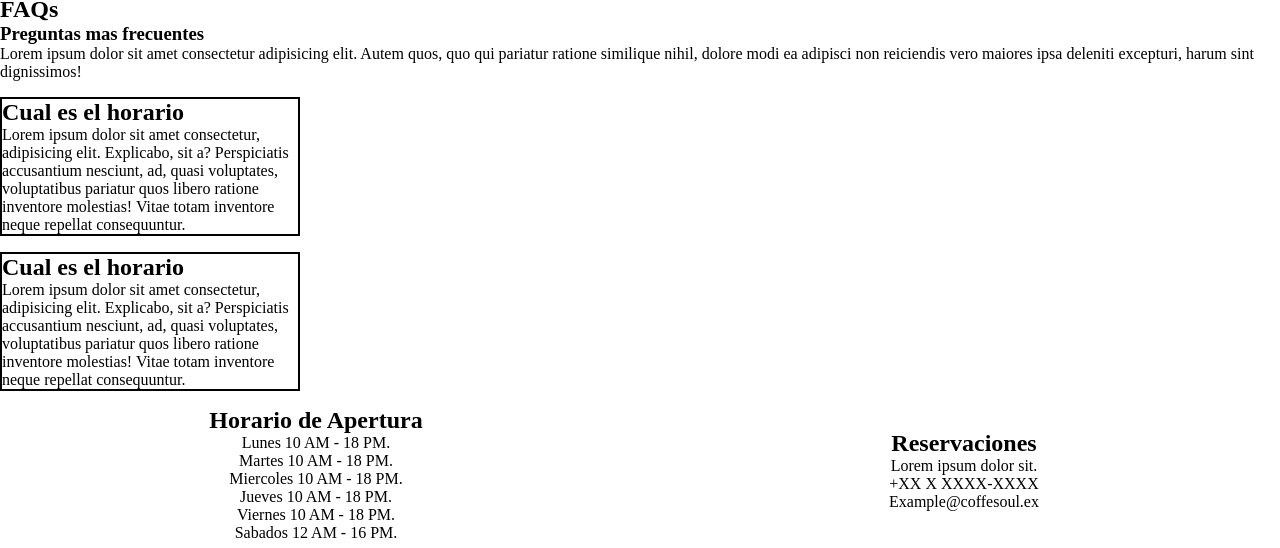
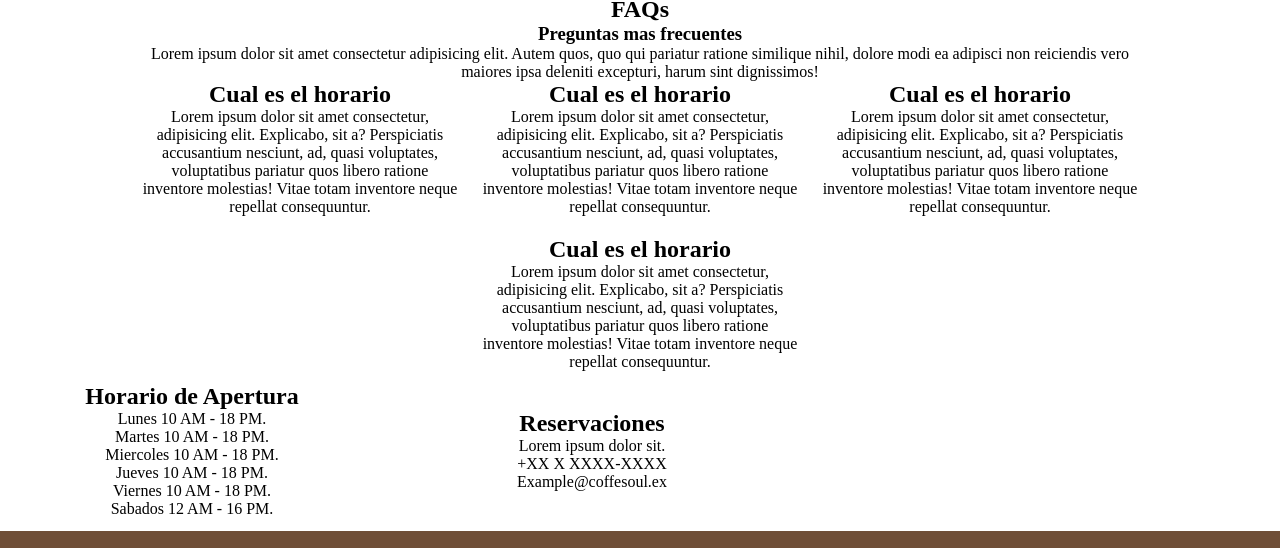
Before and after one commit to igleal/segunda_entrega_sitio_coffe, a website: page page/faqs.html in a window 1280 px wide. Shown: the part 68-616 px from the top of the page. Drawn offline with Linux system fonts and the light colour scheme; files whose address does not match are found by name.

Commit message:
arregle algunas cosas mejores de estetica

```diff
--- a/page/faqs.html
+++ b/page/faqs.html
@@ -18,7 +18,9 @@
         <ul class="header__ul">
           <li class="header__li"><a href="../index.html">Inicio</a></li>
           <li class="header__li"><a href="./menu.html">Menu</a></li>
-          <li class="header__li"><a href="./sobre_nosotros.html">Sobre Nosotros</a></li>
+          <li class="header__li">
+            <a href="./sobre_nosotros.html">Sobre Nosotros</a>
+          </li>
           <li class="header__li"><a href="./faqs.html">FAQs</a></li>
           <li class="header__li"><a href="./contacto.html">Contactos</a></li>
         </ul>
@@ -26,28 +28,68 @@
     </header>
 
     <main>
-      <section class="questions">
-        <div class="questions__title">
-          <h2>FAQs</h2>
-          <h3>Preguntas mas frecuentes</h3>
-          <p>Lorem ipsum dolor sit amet consectetur adipisicing elit. Autem quos, quo qui pariatur ratione similique nihil, dolore modi ea adipisci non reiciendis vero maiores ipsa deleniti excepturi, harum sint dignissimos!</p>
+      <section>
+        <div class="questions">
+          <div class="questions__title">
+            <h2>FAQs</h2>
+            <h3>Preguntas mas frecuentes</h3>
+            <p>
+              Lorem ipsum dolor sit amet consectetur adipisicing elit. Autem
+              quos, quo qui pariatur ratione similique nihil, dolore modi ea
+              adipisci non reiciendis vero maiores ipsa deleniti excepturi,
+              harum sint dignissimos!
+            </p>
+          </div>
         </div>
 
         <div class="faqs">
-          <article class="fqas__questions">
+          <article class="faqs__questions">
             <h2>Cual es el horario</h2>
             <div>
-              <p>Lorem ipsum dolor sit amet consectetur, adipisicing elit. Explicabo, sit a? Perspiciatis accusantium nesciunt, ad, quasi voluptates, voluptatibus pariatur quos libero ratione inventore molestias! Vitae totam inventore neque repellat consequuntur.</p>
+              <p>
+                Lorem ipsum dolor sit amet consectetur, adipisicing elit.
+                Explicabo, sit a? Perspiciatis accusantium nesciunt, ad, quasi
+                voluptates, voluptatibus pariatur quos libero ratione inventore
+                molestias! Vitae totam inventore neque repellat consequuntur.
+              </p>
             </div>
           </article>
-          <article class="fqas__questions">
+          <article class="faqs__questions">
             <h2>Cual es el horario</h2>
             <div>
-              <p>Lorem ipsum dolor sit amet consectetur, adipisicing elit. Explicabo, sit a? Perspiciatis accusantium nesciunt, ad, quasi voluptates, voluptatibus pariatur quos libero ratione inventore molestias! Vitae totam inventore neque repellat consequuntur.</p>
+              <p>
+                Lorem ipsum dolor sit amet consectetur, adipisicing elit.
+                Explicabo, sit a? Perspiciatis accusantium nesciunt, ad, quasi
+                voluptates, voluptatibus pariatur quos libero ratione inventore
+                molestias! Vitae totam inventore neque repellat consequuntur.
+              </p>
+            </div>
+          </article>
+
+          <article class="faqs__questions">
+            <h2>Cual es el horario</h2>
+            <div>
+              <p>
+                Lorem ipsum dolor sit amet consectetur, adipisicing elit.
+                Explicabo, sit a? Perspiciatis accusantium nesciunt, ad, quasi
+                voluptates, voluptatibus pariatur quos libero ratione inventore
+                molestias! Vitae totam inventore neque repellat consequuntur.
+              </p>
+            </div>
+          </article>
+
+          <article class="faqs__questions">
+            <h2>Cual es el horario</h2>
+            <div>
+              <p>
+                Lorem ipsum dolor sit amet consectetur, adipisicing elit.
+                Explicabo, sit a? Perspiciatis accusantium nesciunt, ad, quasi
+                voluptates, voluptatibus pariatur quos libero ratione inventore
+                molestias! Vitae totam inventore neque repellat consequuntur.
+              </p>
             </div>
           </article>
         </div>
-
       </section>
 
       <section class="inforQuestions">
@@ -73,7 +115,7 @@
     <footer class="footer">
       <div class="footer__info">
         <div class="footer__link">
-<!--           <a href="#"><img src="./assets/img_page/logo_coffe.svg" alt="" /></a> -->
+          <!--           <a href="#"><img src="./assets/img_page/logo_coffe.svg" alt="" /></a> -->
           <p class="footer__link--title">Informacion</p>
 
           <ul>
@@ -105,7 +147,9 @@
             </li>
             <li>
               <a class="footer__link--color" href="#"
-                ><img src="./assets/icons/ic_baseline-facebook.svg" alt="Facebook"
+                ><img
+                  src="./assets/icons/ic_baseline-facebook.svg"
+                  alt="Facebook"
               /></a>
             </li>
             <li>
--- a/scss/layout/contacto.scss
+++ b/scss/layout/_contacto.scss
@@ -1,11 +1,14 @@
+/* CARD DE CONTACTOS */
+
 .contact {
   display: grid;
-  grid-template-columns: repeat(3, 1fr);
-  grid-template-rows: 8rem auto;
+  grid-template-columns: repeat(3, 300px);
+  grid-template-rows: 1fr;
+  justify-content: center;
+  justify-items: center;
+  gap: .625rem;
+  margin: .3125rem;
   grid-template-areas: "item1 item2 item3";
-  justify-items: center;
-  gap: 1rem;
-  margin-top: 1rem;
 
   @include mediaTablet() {
     grid-template-columns: repeat(2, 1fr);
@@ -28,43 +31,57 @@
 
   &__cardMap {
     grid-area: item1;
-    text-align: center;
-    align-content: center;
     background: map-get($colores, color-three);
     border-radius: 1rem;
     padding: 0.5rem;
-    width: 200px;
+    width: 260px;
+    height: 130px;
+    place-items: center;
+    text-align: center;
+    div {
+      margin-top: 10px;
+    }
   }
 
-  &__infoMap {
-  }
+/*   &__infoMap {
+  } */
 
   &__cardDirect {
     grid-area: item2;
-    text-align: center;
-    align-content: center;
     background: map-get($colores, color-three);
     border-radius: 1rem;
     padding: 0.5rem;
-    width: 200px;
+    width: 260px;
+    height: 130px;
+    place-items: center;
+    text-align: center;
+    div {
+      margin-top: 10px;
+    }
   }
 
-  &__cardInfoDirect {
-  }
+/*   &__cardInfoDirect {
+  } */
 
   &__cardPhone {
     grid-area: item3;
-    text-align: center;
-    align-content: center;
     background: map-get($colores, color-three);
     border-radius: 1rem;
     padding: 0.5rem;
-    width: 200px;
+    width: 260px;
+    height: 130px;
+    place-items: center;
+    text-align: center;
+    div {
+      margin-top: 10px;
+    }
   }
 
-  &__cardInfoPhone {
-  }
+/*   &__cardInfoPhone {
+  } */
 }
+
+/* formulario */
 
 .formContact {
   display: flex;
--- a/scss/layout/_fqas.scss
+++ b/scss/layout/_fqas.scss
@@ -1,33 +1,47 @@
-.question {
+/* Preguntas */
+
+.questions {
+  display: flex;
+  gap: 20px;
+  flex-direction: column;
+  align-items: center;
+  align-content: stretch;
+  justify-content: start;
   &__title {
-    display: flex;
-    flex-direction: column;
+    width: 80%;
     text-align: center;
   }
 }
 
-.fqas {
+.faqs {
   display: flex;
+  gap: 20px;
+  flex-wrap: wrap;
   justify-content: center;
-  flex-wrap: wrap;
-  gap: 1rem;
+  align-items: center;
+  align-content: center;
   &__questions {
-    border: 2px solid #000;
-    width: 300px;
-    height: auto;
-    display: flex;
-    flex-direction: column;
-    background: var(--color-two);
-    margin: 1rem 0;
+    width: 25%;
+    text-align: center;
+    @include mediaTablet() {
+      width: 40%;
+    }
+    @include mediaMovile() {
+      flex-direction: column;
+      width: 80%;
+    }
   }
 }
 
+/* Horario */
+
 .inforQuestions {
   display: grid;
-  grid-template-columns: repeat(2, 1fr);
+  grid-template-columns: repeat(2, 30%);
   grid-template-rows: 8rem auto;
   grid-template-areas: "item1 item2";
   justify-items: center;
+  align-items: center;
   gap: 1rem;
   margin-top: 1rem;
 
```
Also changed, not shown: index.html (+19 -5 lines), page/contacto.html (+6 -15 lines), css/styles.css, scss/layout/_menu.scss (renamed from scss/layout/menu.scss), 1 other file.
